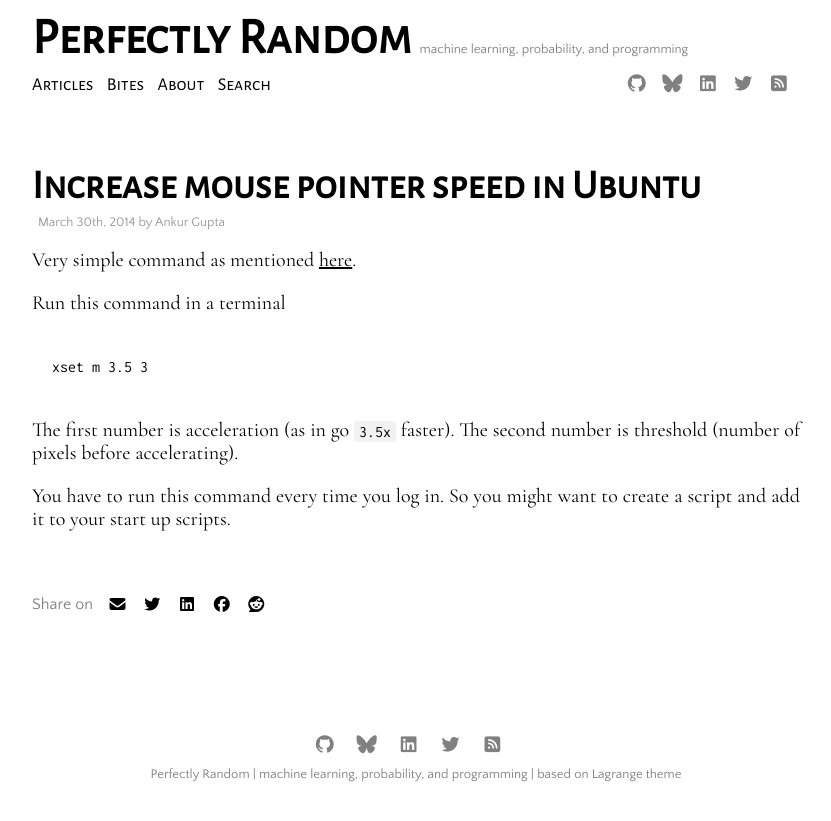
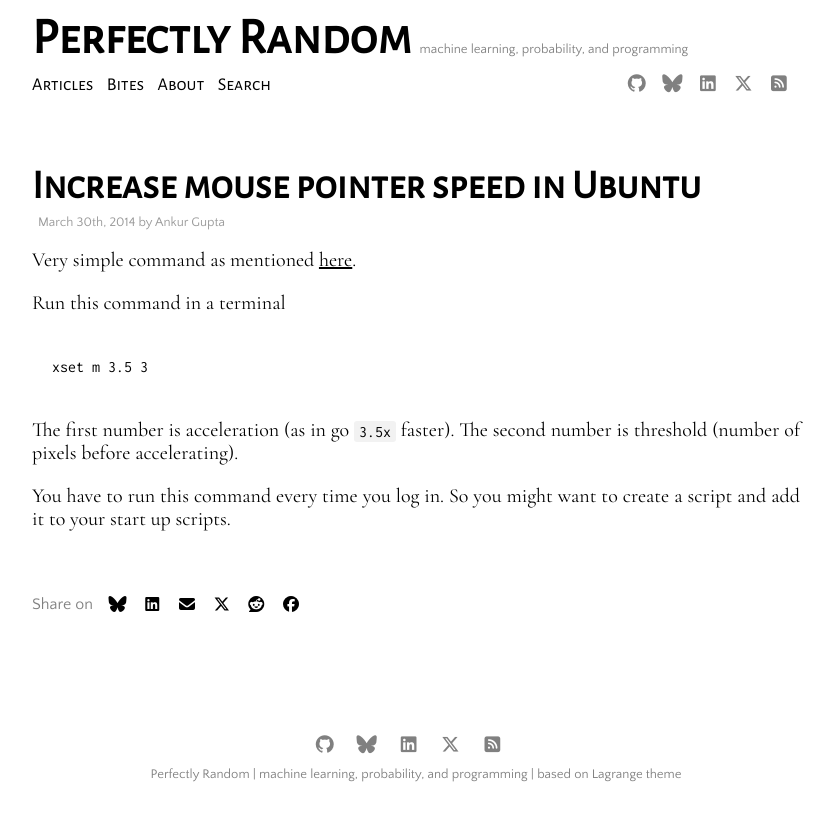
Before and after one commit to ankur-gupta/perfectlyrandom.org, a Jekyll site: the page built from _posts/2014-03-30-increase-mouse-pointer-speed.md, in a window 1280 px wide. Shown: the top 821 px of the page, without its empty margins (224-1055 px from the left). Built offline with Jekyll 4.4.1, drawn with Linux system fonts in a browser that asks for light colours; nearby versions of some CDN libraries; comment, search, counter and statistics services are not loaded.

Commit message:
Adding bluesky sharing and renaming twitter to X

```diff
--- a/_includes/menu-social.html
+++ b/_includes/menu-social.html
@@ -18,7 +18,7 @@
 
 {% if site.owner.twitter %}
     <a href="https://twitter.com/{{ site.owner.twitter }}" target="_blank">
-        <i class="social-icon transition fa-brands fa-twitter"></i>
+        <i class="social-icon transition fa-brands fa-x-twitter"></i>
     </a>
 {% endif %}
 
--- a/_includes/sharing-social.html
+++ b/_includes/sharing-social.html
@@ -1,8 +1,9 @@
 <div class="sharing-social">
     <span>Share on</span>
-    <a href="mailto:?subject=Check this out&amp;body={{ page.title }} ({{ site.url }}{{ page.url }})"><i class=" sharing-social-icon transition fas fa-envelope" aria-hidden="true"></i></a>
-    <a href="https://twitter.com/intent/tweet?text={{ page.title }}&url={{ site.url }}{{ page.url }}" target="_blank"><i class=" sharing-social-icon transition fab fa-twitter" aria-hidden="true"></i></a>
-    <a href="http://www.linkedin.com/shareArticle?url={{ site.url }}{{ page.url }}&title={{ page.title }}" target="_blank"><i class=" sharing-social-icon transition fab fa-linkedin" aria-hidden="true"></i></a>
-    <a href="https://www.facebook.com/sharer/sharer.php?u={{ site.url }}{{ page.url }}&amp;title={{ page.title }}" target="_blank"><i class=" sharing-social-icon transition fab fa-facebook" aria-hidden="true"></i></a>
-    <a href="http://reddit.com/submit?url={{ site.url }}{{ page.url }}&title={{ page.title }}"" target="_blank"><i class=" sharing-social-icon transition fab fa-reddit" aria-hidden="true"></i></a>
+    <a href="https://bsky.app/intent/compose?text={{ page.title | url_encode }}%0A{{ site.url }}{{ page.url }}" target="_blank"><i class="sharing-social-icon transition fa-brands fa-bluesky" aria-hidden="true"></i></a>
+    <a href="http://www.linkedin.com/shareArticle?url={{ site.url }}{{ page.url }}&title={{ page.title }}" target="_blank"><i class="sharing-social-icon transition fa-brands fa-linkedin" aria-hidden="true"></i></a>
+    <a href="mailto:?subject=Check this out&amp;body={{ page.title }} ({{ site.url }}{{ page.url }})"><i class="sharing-social-icon transition fa-solid fa-envelope" aria-hidden="true"></i></a>
+    <a href="https://twitter.com/intent/tweet?text={{ page.title }}&url={{ site.url }}{{ page.url }}" target="_blank"><i class="sharing-social-icon transition fa-brands fa-x-twitter" aria-hidden="true"></i></a>
+    <a href="http://reddit.com/submit?url={{ site.url }}{{ page.url }}&title={{ page.title }}"" target="_blank"><i class="sharing-social-icon transition fa-brands fa-reddit" aria-hidden="true"></i></a>
+    <a href="https://www.facebook.com/sharer/sharer.php?u={{ site.url }}{{ page.url }}&amp;title={{ page.title }}" target="_blank"><i class="sharing-social-icon transition fa-brands fa-facebook" aria-hidden="true"></i></a>
 </div>
--- a/_sass/_social-icons.scss
+++ b/_sass/_social-icons.scss
@@ -60,9 +60,9 @@
     color: #375989;
 }
 
-.fa-twitter:hover,
-.fa-twitter:focus {
-    color: #00aced;
+.fa-x-twitter:hover,
+.fa-x-twitter:focus {
+    color: #000;
 }
 
 .fa-bluesky:hover,
```
